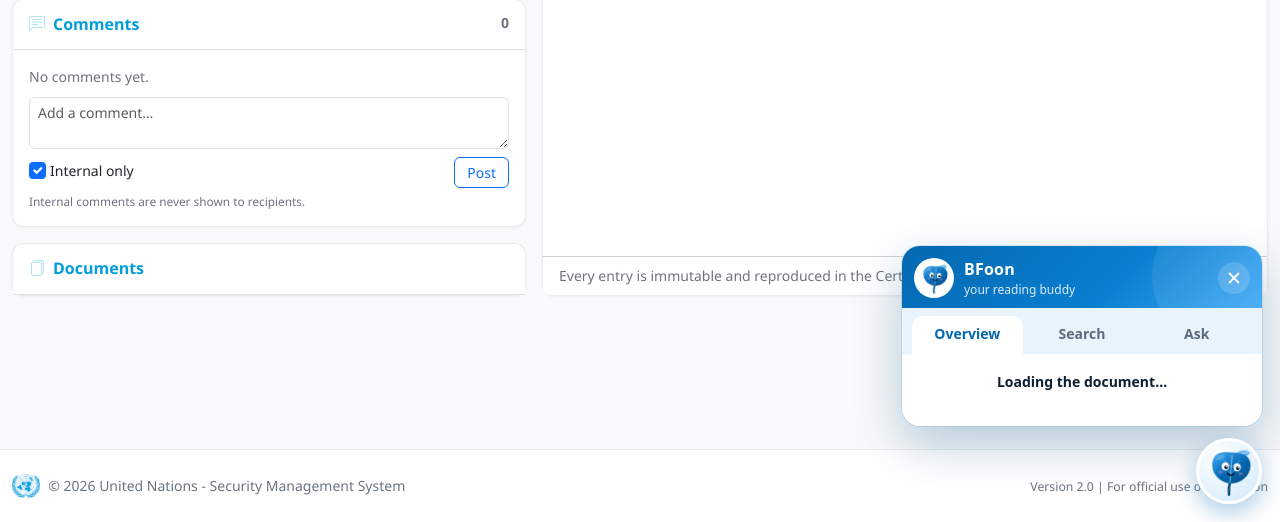
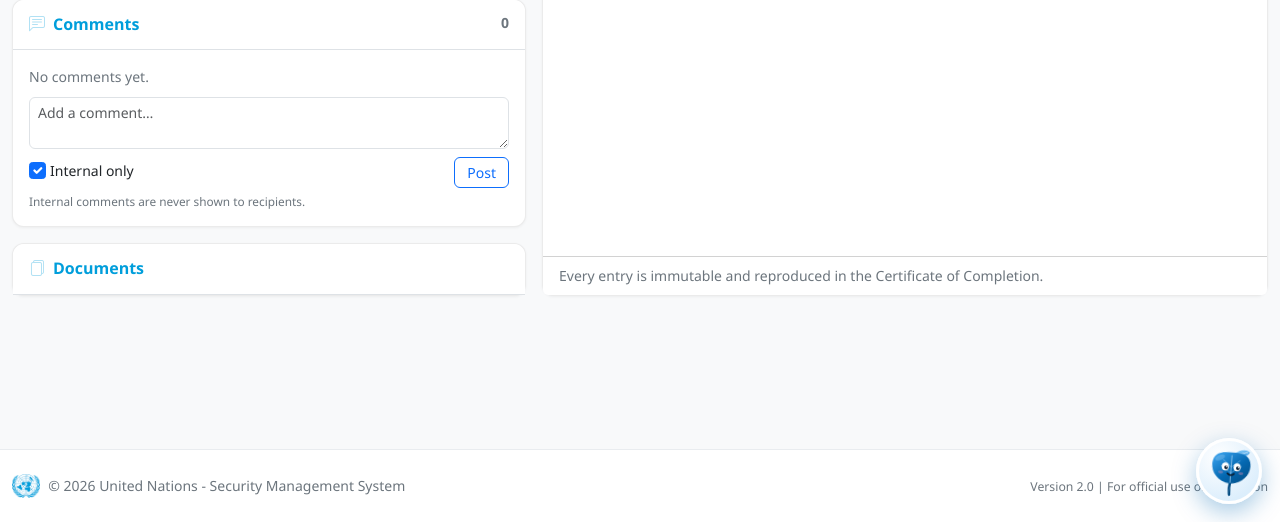
Before and after one commit to bfoon/undss, a Django app: template un_security_system/templates/accounts/esign/envelope_detail.html in a window 1280 px wide. Shown: the part 278-800 px from the top of the page. Run offline with Django 5.2, Linux system fonts and the light colour scheme; the template is opened without the code that fills it, so the values that code supplies are empty; parts of the project's set-up code (start-up, migrations or seed data) failed here and were passed over.

Commit message:
09192026-update

```diff
--- a/un_security_system/templates/accounts/esign/_bfoon.html
+++ b/un_security_system/templates/accounts/esign/_bfoon.html
@@ -11,11 +11,11 @@ BFoon from base.html's `bfoon` block. Document pages override that block, or
 
 Search, "pages you have looked at" and reminders run entirely in this page.
 Only "Summarise" and questions go to the server (and from there, if
-configured, to Google Gemini). Open by default on every page; the leaf in the
-corner opens and closes it.
+configured, to Google Gemini). Closed by default: the leaf in the corner
+opens it, and only the leaf and the open panel take clicks.
 {% endcomment %}
 {% load static %}
-<div id="bfoon" class="bf-open" data-mode="{{ bfoon_mode }}"
+<div id="bfoon" data-mode="{{ bfoon_mode }}"
      data-envelope="{{ envelope.envelope_id|default:'' }}"
      {% if bfoon_token %}
        data-text-url="{% url 'accounts:esign_bfoon_text_token' bfoon_token %}"
@@ -32,7 +32,7 @@ corner opens and closes it.
      data-subject="{{ envelope.subject|default:'' }}"
      data-csrf="{{ csrf_token }}">
 
-  <section class="bf-panel" role="dialog" aria-label="BFoon reading assistant" aria-hidden="false">
+  <section class="bf-panel" role="dialog" aria-label="BFoon reading assistant" aria-hidden="true">
     <header class="bf-head">
       <div class="bf-head-leaf" aria-hidden="true">
         <svg viewBox="0 0 64 64"><use href="#bf-leaf-face"/></svg>
@@ -101,7 +101,7 @@ corner opens and closes it.
   <div class="bf-bubble" id="bfBubble" role="status" aria-live="polite" hidden></div>
   <div class="bf-card" id="bfCard" role="tooltip" hidden></div>
 
-  <button type="button" class="bf-mascot" data-bf="toggle" aria-label="Open or close BFoon" aria-expanded="true" title="BFoon">
+  <button type="button" class="bf-mascot" data-bf="toggle" aria-label="Open BFoon, your reading buddy" aria-expanded="false" title="BFoon — search, summarise, ask">
     <span class="bf-drift" aria-hidden="true"><i></i><i></i><i></i><i></i></span>
     <svg viewBox="0 0 64 64" aria-hidden="true"><use href="#bf-leaf-face"/></svg>
     <span class="bf-badge" id="bfBadge" hidden></span>
@@ -147,7 +147,12 @@ corner opens and closes it.
 
 <style>
 #bfoon{--bf-blue:#0468B1;--bf-deep:#024A80;--bf-sky:#E8F3FC;--bf-ink:#0B1F33;--bf-mute:#5B6B7C;
-  position:fixed;right:18px;bottom:18px;z-index:1080;font:14px/1.45 system-ui,-apple-system,"Segoe UI",Roboto,sans-serif;color:var(--bf-ink)}
+  position:fixed;right:18px;bottom:18px;z-index:1080;font:14px/1.45 system-ui,-apple-system,"Segoe UI",Roboto,sans-serif;color:var(--bf-ink);
+  pointer-events:none}
+/* Only what you can see takes clicks: the leaf, the open panel, bubbles. The
+   rest of the corner stays clickable for the page underneath. */
+#bfoon .bf-mascot,#bfoon.bf-open .bf-panel,#bfoon .bf-bubble{pointer-events:auto}
+#bfoon:not(.bf-open) .bf-panel{display:none}
 #bfoon *{box-sizing:border-box}
 #bfoon svg{display:block}
 
@@ -156,6 +161,13 @@ corner opens and closes it.
   background:radial-gradient(circle at 35% 30%,#fff,#DCEEFC 70%);box-shadow:0 8px 24px rgba(4,104,177,.35),inset 0 0 0 3px #fff;
   cursor:pointer;padding:6px;transition:transform .25s cubic-bezier(.3,1.6,.5,1)}
 #bfoon .bf-mascot:hover{transform:translateY(-3px) scale(1.06)}
+#bfoon .bf-mascot:hover .bf-sprout{animation-duration:.7s}
+#bfoon .bf-mascot::after{content:"Ask BFoon";position:absolute;right:74px;top:50%;transform:translateY(-50%) translateX(8px);white-space:nowrap;
+  background:#0468B1;color:#fff;font-weight:700;font-size:12px;padding:5px 10px;border-radius:999px;opacity:0;pointer-events:none;
+  transition:opacity .2s,transform .2s;box-shadow:0 4px 12px rgba(4,104,177,.35)}
+#bfoon:not(.bf-open) .bf-mascot:hover::after{opacity:1;transform:translateY(-50%)}
+#bfoon:not(.bf-open) .bf-mascot{animation:bf-breathe 3.6s ease-in-out infinite}
+@keyframes bf-breathe{0%,100%{box-shadow:0 8px 24px rgba(4,104,177,.35),inset 0 0 0 3px #fff}50%{box-shadow:0 8px 30px rgba(4,104,177,.55),0 0 0 6px rgba(63,169,245,.18),inset 0 0 0 3px #fff}}
 #bfoon .bf-mascot:focus-visible,#bfoon button:focus-visible,#bfoon input:focus-visible{outline:3px solid #7CC4FA;outline-offset:2px}
 #bfoon .bf-mascot svg{width:100%;height:100%;overflow:visible}
 #bfoon .bf-badge{position:absolute;top:-2px;right:-2px;min-width:20px;height:20px;padding:0 6px;border-radius:10px;background:#E0457B;
@@ -189,7 +201,8 @@ corner opens and closes it.
 #bfoon .bf-panel{width:min(360px,calc(100vw - 28px));max-height:min(540px,calc(100vh - 120px));margin-bottom:12px;display:flex;flex-direction:column;
   background:#fff;border-radius:18px;overflow:hidden;box-shadow:0 18px 48px rgba(2,74,128,.28),0 0 0 1px rgba(4,104,177,.12);
   transform-origin:calc(100% - 33px) calc(100% + 40px);transition:transform .38s cubic-bezier(.2,1.4,.4,1),opacity .25s}
-#bfoon:not(.bf-open) .bf-panel{transform:scale(.2) translateY(30px);opacity:0;pointer-events:none;visibility:hidden;transition:transform .25s,opacity .2s,visibility 0s .25s}
+#bfoon.bf-open .bf-panel{animation:bf-grow .38s cubic-bezier(.2,1.4,.4,1)}
+@keyframes bf-grow{from{transform:scale(.2) translateY(30px);opacity:0}to{transform:none;opacity:1}}
 #bfoon .bf-head{display:flex;align-items:center;gap:10px;padding:12px 12px 10px;color:#fff;
   background:linear-gradient(135deg,#0468B1 0%,#0A7FD1 60%,#3FA9F5 100%);position:relative;overflow:hidden}
 #bfoon .bf-head::after{content:"";position:absolute;right:-30px;top:-40px;width:140px;height:140px;border-radius:50%;background:rgba(255,255,255,.08)}
@@ -337,7 +350,7 @@ corner opens and closes it.
   }
   function leafIcon() { return '<svg viewBox="0 0 64 64" aria-hidden="true"><use href="#bf-leaf-face"/></svg>'; }
 
-  /* ── open / close: open by default on every page ───────────────────── */
+  /* ── open / close: closed until the leaf is clicked ─────────────────── */
   function setOpen(open) {
     root.classList.toggle("bf-open", open);
     $(".bf-panel").setAttribute("aria-hidden", open ? "false" : "true");
@@ -385,6 +398,12 @@ corner opens and closes it.
     say.t = setTimeout(hideBubble, ms || 7000);
   }
   function hideBubble() { $("#bfBubble").hidden = true; }
+  $("#bfBubble").addEventListener("click", function () { setOpen(true); hideBubble(); });
+  $("#bfBubble").style.cursor = "pointer";
+  function onceThisSession(key) {
+    try { if (sessionStorage.getItem(key) === "1") return false; sessionStorage.setItem(key, "1"); } catch (e) {}
+    return true;
+  }
 
   /* ── what this page is about ───────────────────────────────────────── */
   if (!HAS_DOC) {
@@ -424,9 +443,7 @@ corner opens and closes it.
     if (!HAS_DOC) {
       $("#bfTreeCaption").textContent = "Your recent documents";
       $("#bfSub").textContent = "search, summarise, ask";
-      let greeted = false;
-      try { greeted = sessionStorage.getItem("bfoon:greeted") === "1"; sessionStorage.setItem("bfoon:greeted", "1"); } catch (e) {}
-      if (!greeted) say("Hi, I'm <b>BFoon</b>. Search any of your NES documents, or pick one and I'll summarise it.", 6500);
+      if (onceThisSession("bfoon:greeted")) say("Hi, I'm <b>BFoon</b>. Click me to search, summarise or ask about any NES document.", 5000);
       return;
     }
     const n = totalPages();
@@ -434,7 +451,8 @@ corner opens and closes it.
     $("#bfSub").textContent = n === 1 ? "1 page to read" : n + " pages to read";
     if (MODE === "detail") return;
     const left = n - countSeen();
-    if (left > 0) say("Hi, I'm <b>BFoon</b>. I'll grow a leaf for every page you read — <b>" + left + "</b> to go.", 6000);
+    if (left > 0 && onceThisSession("bfoon:greeted:" + ENV))
+      say("I'll grow a leaf for every page you read — <b>" + left + "</b> to go. Click me any time.", 5000);
   }
 
   /* ── Reading: which pages you have actually looked at ──────────────── */
@@ -622,10 +640,9 @@ corner opens and closes it.
       e.preventDefault();
       e.stopImmediatePropagation();
       mood("bf-nudge", 1500);
-      setOpen(true);
-      showTab("read");
       say("Before you sign — you haven't looked at page" + (unseen.length > 1 ? "s " : " ") + "<b>" +
-          unseen.slice(0, 6).join(", ") + (unseen.length > 6 ? "…" : "") + "</b>. Have a look, or press sign again to carry on.", 12000);
+          unseen.slice(0, 6).join(", ") + (unseen.length > 6 ? "…" : "") + "</b>. Have a look, or press sign again to carry on. " +
+          "Click me to see which.", 12000);
     }, true);
   }
 
@@ -927,6 +944,6 @@ corner opens and closes it.
   }, { passive: true });
 
   renderTarget();
-  setOpen(true);   // open by default, every time
+  setOpen(false);  // closed until someone clicks the leaf
 })();
 </script>
```
Also changed, not shown: docs/bfoon.md (+4 -3 lines).
